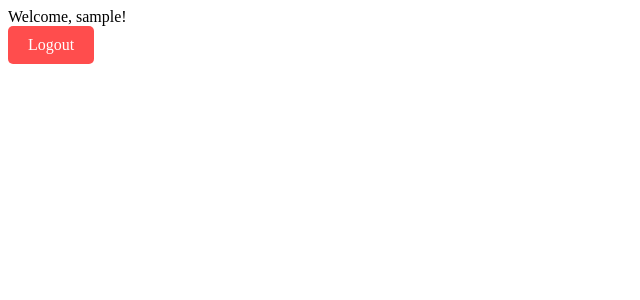
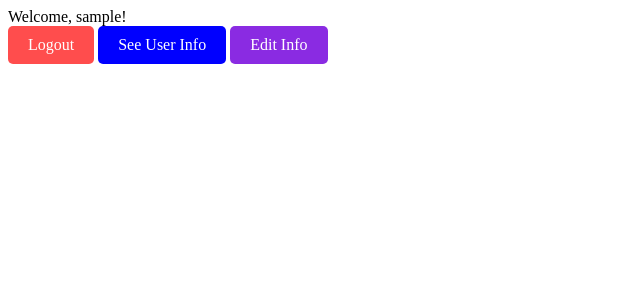
Before and after one commit to prottoy5/Register_Login_Form_using_PHP_mySQL, a PHP site: page /dashboard.php in a window 1280 px wide. Shown: the top 300 px of the page, without its empty margins (0-640 px from the left). Run offline with PHP 8.4, Linux system fonts and the light colour scheme; the visitor is signed in with stand-in values (Sample User, id 1).

Commit message:
Update dashboard.php

```diff
--- a/dashboard.php
+++ b/dashboard.php
@@ -29,8 +29,46 @@ echo "Welcome, " . $_SESSION['username'] . "!<br>";
             background-color: #cc0000;
         }
     </style>
+    <style>
+        .user_info {
+            display: inline-block;
+            padding: 10px 20px;
+            font-size: 16px;
+            color: white;
+            background-color: blue;
+            border: none;
+            border-radius: 5px;
+            text-align: center;
+            text-decoration: none;
+            cursor: pointer;
+            transition: background-color 0.3s;
+        }
+        .user_info:hover {
+            background-color: darkblue;
+        }
+    </style>
+    <style>
+        .edit_info {
+            display: inline-block;
+            padding: 10px 20px;
+            font-size: 16px;
+            color: white;
+            background-color: blueviolet;
+            border: none;
+            border-radius: 5px;
+            text-align: center;
+            text-decoration: none;
+            cursor: pointer;
+            transition: background-color 0.3s;
+        }
+        .edit_info:hover {
+            background-color: blueviolet;
+        }
+    </style>
 </head>
 <body>
     <a href="logout.html" class="logout-button">Logout</a>
+    <a href="user_info.php" class="user_info">See User Info</a>
+    <a href="edit_info.html" class="edit_info">Edit Info</a>
 </body>
 </html>
```
